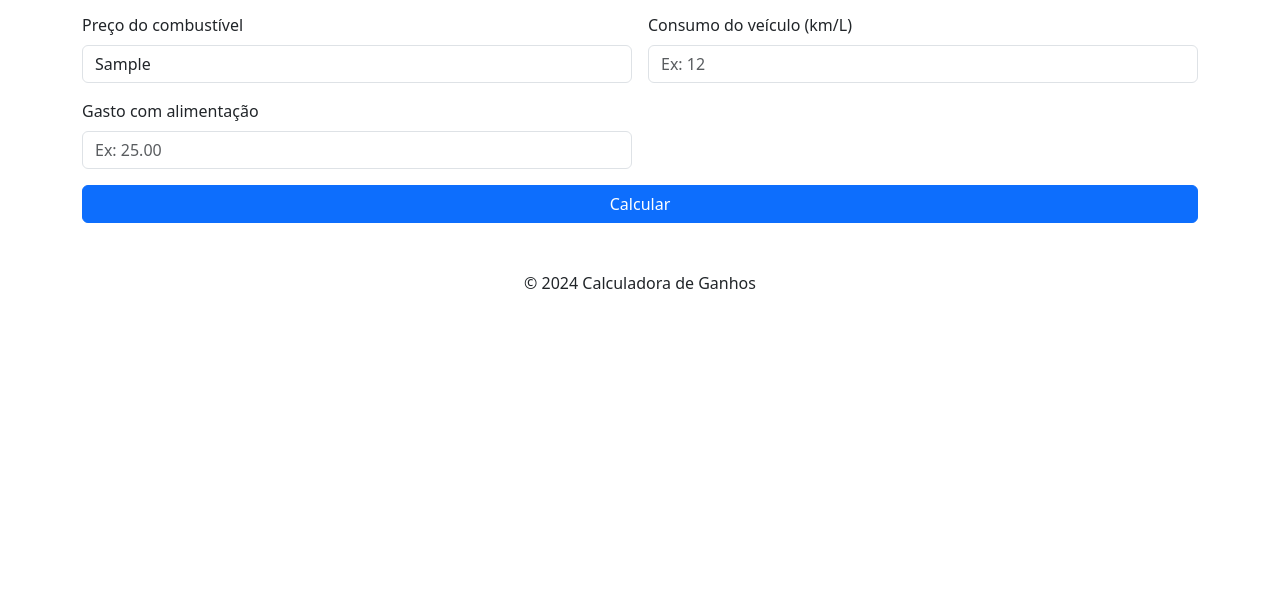
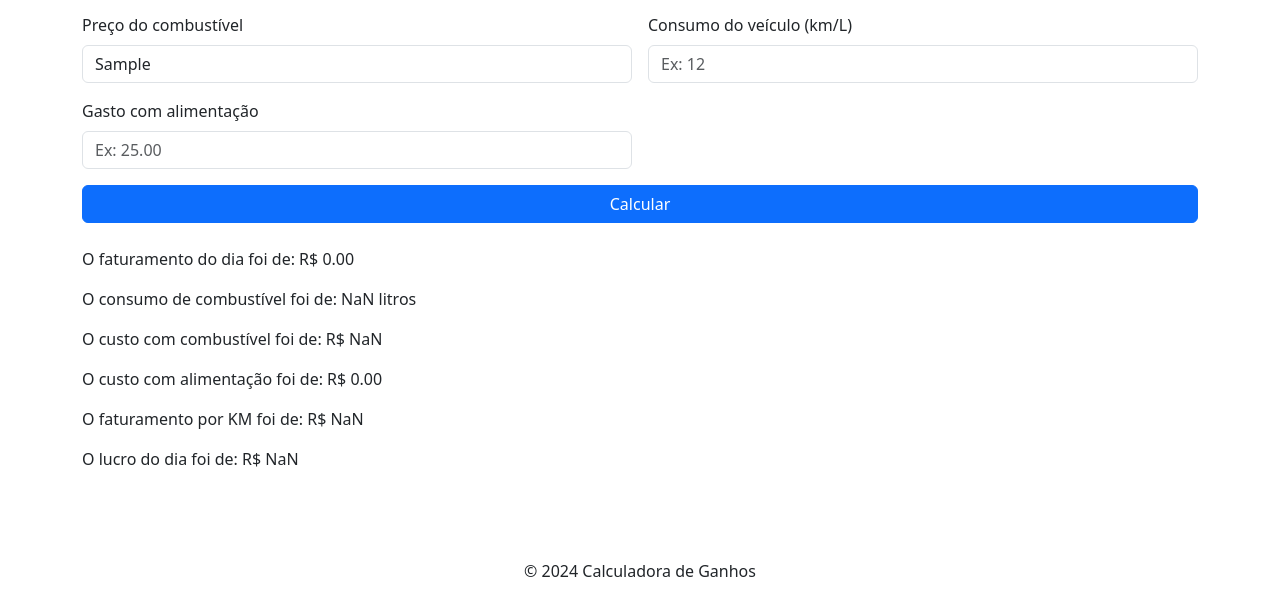
Before and after one commit to GuilhermeBarroz/calculoDeGanhos, a plain HTML site: page index.html in a window 1280 px wide. Both pictures are taken after typing "Sample", "Sample", "Sample", "Sample", "Sample" into the empty fields and a click on the button "Calcular". Shown: the part 193-808 px from the top of the page. Drawn offline with nearby package versions, Linux system fonts and the light colour scheme.

Commit message:
Mostrando resultado no html

```diff
--- a/index.html
+++ b/index.html
@@ -44,9 +44,16 @@
                     <button type="submit" class="btn btn-primary w-100">Calcular</button>
                 </div>
         </form>
-        <div>
-            <span></span>
-        </div>
+        <span  class="container">
+            <div id="resultados" class="">
+                <p id="resultadoFaturamentoDia"></p>
+                <p id="resultadoConsumoCombustivel"></p>
+                <p id="resultadoCustoCombustivel"></p>
+                <p id="resultadoCustoAlimentacao"></p>
+                <p id="resultadoFaturamentoPorKm"></p>
+                <p id="resultadoLucroDia"></p>
+            </div>
+        </span>
     </main>
     <footer class="text-center mt-5">
         <p>&copy; 2024 Calculadora de Ganhos</p>
--- a/js/script.js
+++ b/js/script.js
@@ -29,11 +29,11 @@ document.addEventListener("submit", (event) =>{
     let lucroDia = calcularLucroDia(faturamentoDia, custoAlimentacao, custoCombustivel)
     let faturamentoPorKm = calcularFaturamentoPorKm(faturamentoDia, kmRodado)
 
-    console.log(`O faturamento do dia foi de: R$ ${faturamentoDia}`)
-    console.log(`O consumo de combustível foi de: ${litrosCombustivel.toFixed(2)} litros`)
-    console.log(`O custo com combustível foi de: R$ ${custoCombustivel.toFixed(2)}`)
-    console.log(`O custo com alimentacao foi de: R$ ${custoAlimentacao.toFixed(2)}`)
-    console.log(`O faturamento por KM foi de: R$ ${faturamentoPorKm.toFixed(2)}`)
-    console.log(`O lucro do dia foi de: R$ ${lucroDia.toFixed(2)}`)
+    document.getElementById("resultadoFaturamentoDia").innerHTML = `O faturamento do dia foi de: R$ ${faturamentoDia.toFixed(2)}`;
+    document.getElementById("resultadoConsumoCombustivel").innerHTML = `O consumo de combustível foi de: ${litrosCombustivel.toFixed(2)} litros`;
+    document.getElementById("resultadoCustoCombustivel").innerHTML = `O custo com combustível foi de: R$ ${custoCombustivel.toFixed(2)}`;
+    document.getElementById("resultadoCustoAlimentacao").innerHTML = `O custo com alimentação foi de: R$ ${custoAlimentacao.toFixed(2)}`;
+    document.getElementById("resultadoFaturamentoPorKm").innerHTML = `O faturamento por KM foi de: R$ ${faturamentoPorKm.toFixed(2)}`;
+    document.getElementById("resultadoLucroDia").innerHTML = `O lucro do dia foi de: R$ ${lucroDia.toFixed(2)}`;
 
 })
```
